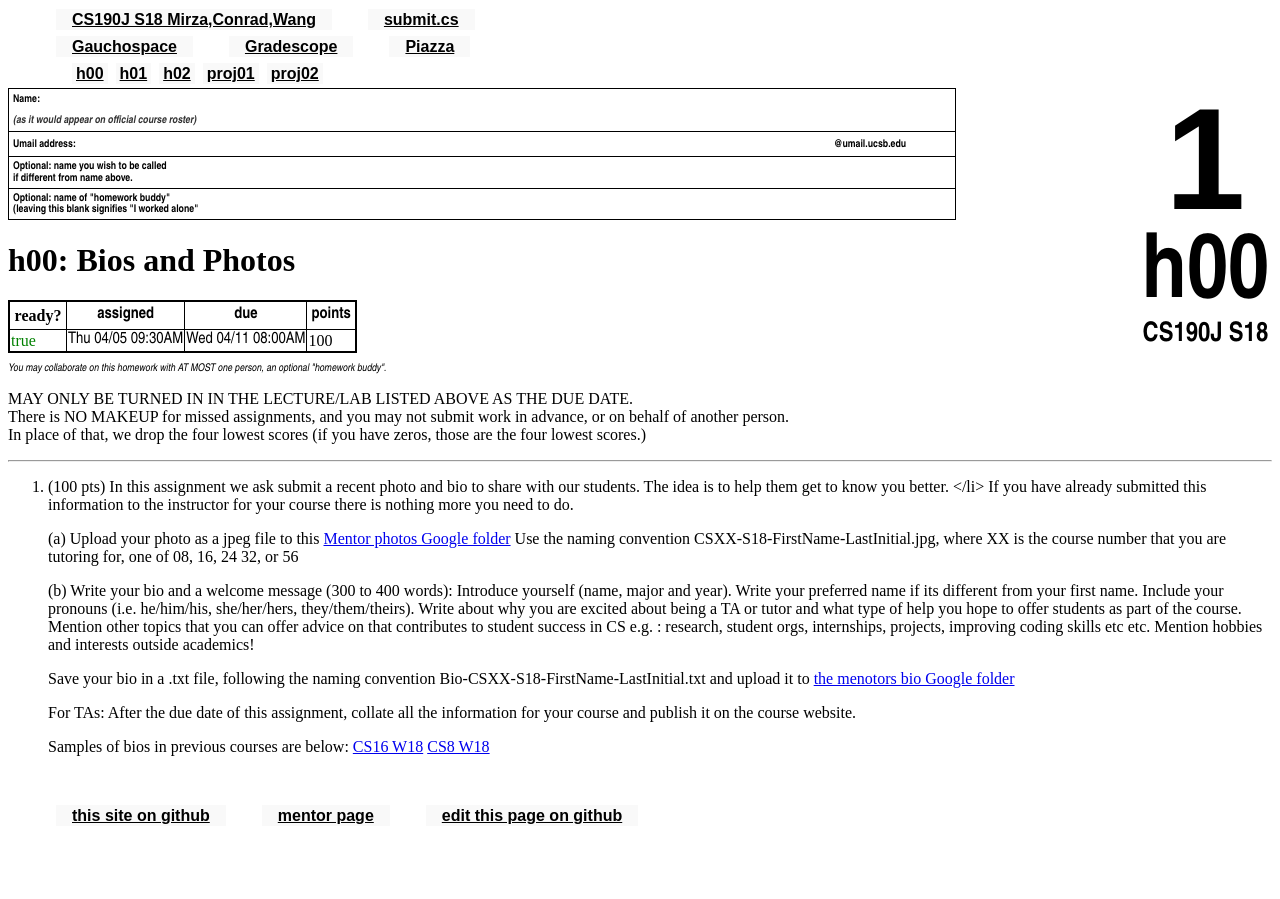
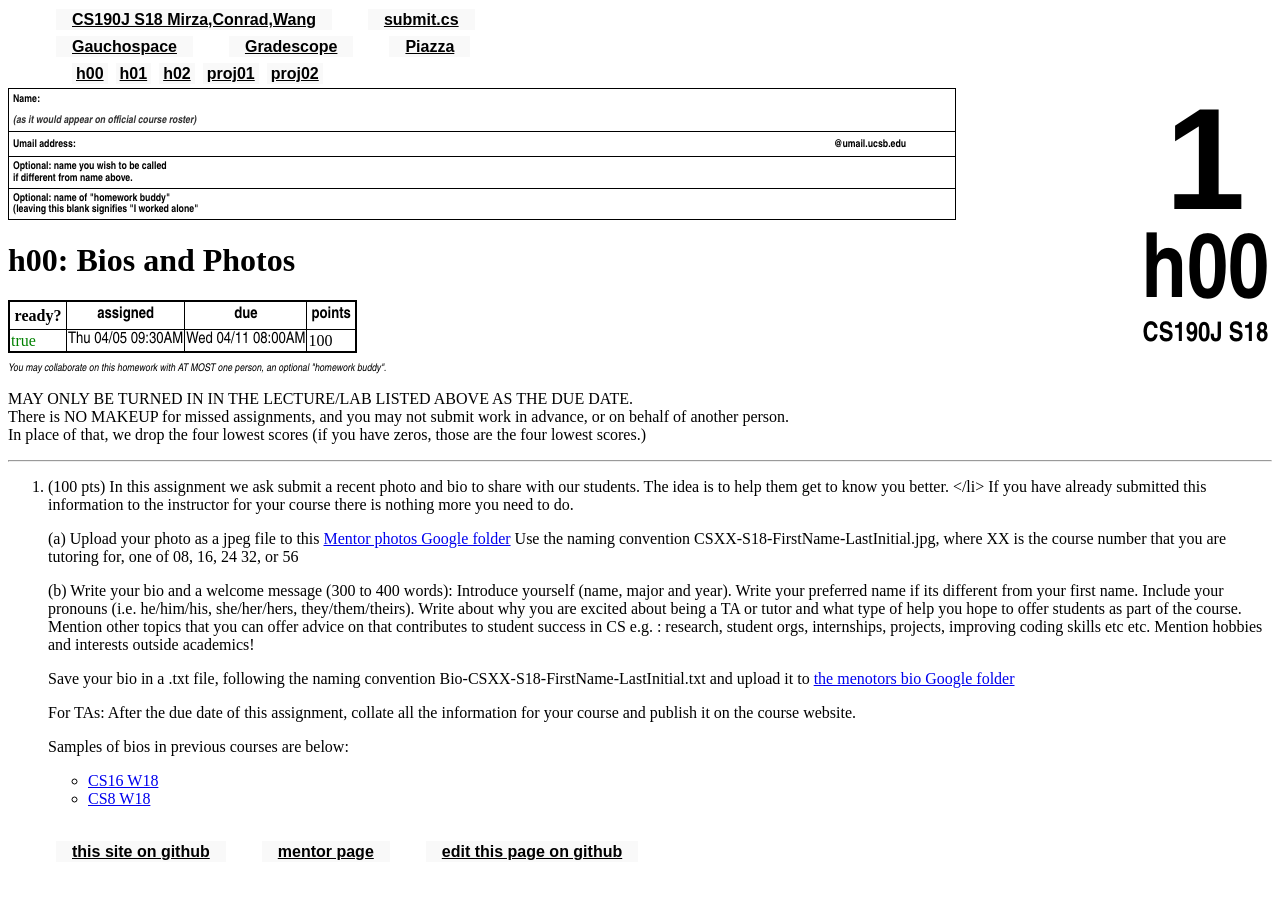
Before and after one commit to ucsb-cs190j-s18/ucsb-cs190j-s18.github.io, a Jekyll site: the page built from _hwk/h00.md, in a window 1280 px wide. Built offline with Jekyll 4.4.1, drawn with Linux system fonts in a browser that asks for light colours.

Commit message:
Update h00.md

```diff
--- a/_hwk/h00.md
+++ b/_hwk/h00.md
@@ -23,5 +23,5 @@ Save your bio in a .txt file, following the naming convention Bio-CSXX-S18-First
 For TAs: After the due date of this assignment, collate all the information for your course and publish it on the course website.
 
 Samples of bios in previous courses are below:
-[CS16 W18](https://ucsb-cs16-w18.github.io/info/staff/)
-[CS8 W18](https://ucsb-cs8-w18-wang.github.io/info/staff/)
+* [CS16 W18](https://ucsb-cs16-w18.github.io/info/staff/)
+* [CS8 W18](https://ucsb-cs8-w18-wang.github.io/info/staff/)
```
